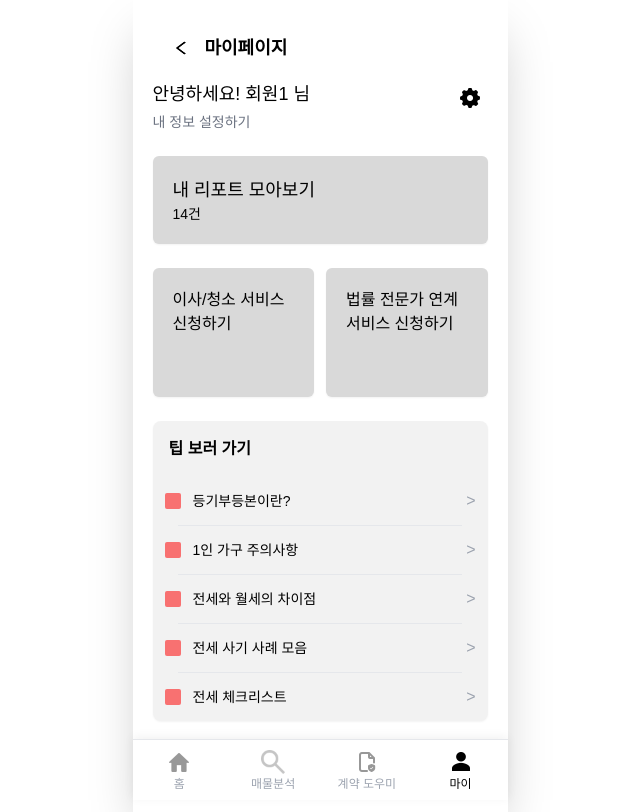
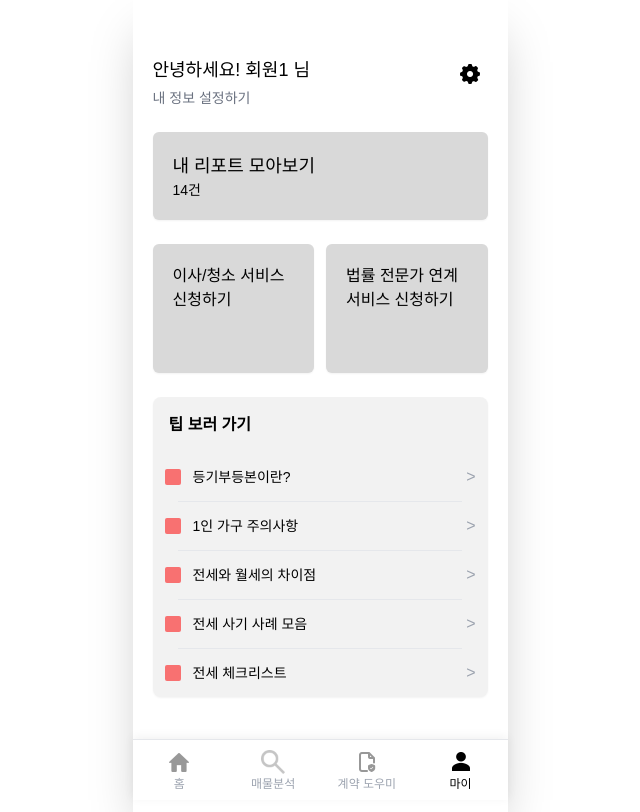
Before and after one commit to kookmin-404BrainNotFound/404BrainNotFound_FE, a React (Vite) app: page /my in a window 1280 px wide. Shown: the whole page, without its empty margins (320-960 px from the left). Built offline with nearby package versions, Linux system fonts and the light colour scheme.

Commit message:
style: 마이페이지 백헤더 조정

```diff
--- a/src/components/BackHeader.jsx
+++ b/src/components/BackHeader.jsx
@@ -4,16 +4,12 @@ export default function PageHeader({ title }) {
   const navigate = useNavigate();
 
   return (
-    <div className="flex items-center gap-3 p-4  border-gray-200 bg-white sticky top-0 z-10">
+    <div className="flex items-center gap-3 py-2 mb-2 border-gray-200 bg-white sticky top-0 z-10 -mx-5 px-3">
       <button
         onClick={() => navigate(-1)}
         className="flex items-center justify-center p-1 hover:bg-gray-100 rounded-full"
       >
-        <img
-          src="/icons/back.png" // public/icons/back.png
-          alt="뒤로가기"
-          className="w-4 h-6"
-        />
+        <img src="/icons/back.png" alt="뒤로가기" className="w-4 h-6" />
       </button>
       <h1 className="text-lg font-bold">{title}</h1>
     </div>
--- a/src/layouts/MypageLayout.jsx
+++ b/src/layouts/MypageLayout.jsx
@@ -4,7 +4,6 @@ import BackHeader from "../components/BackHeader"; // 있으면 사용, 없으
 export default function MypageLayout() {
   return (
     <div className="min-h-[calc(100vh-56px)]">
-      <BackHeader title="마이페이지" />
       <Outlet />
     </div>
   );
--- a/src/pages/my/Mypage.jsx
+++ b/src/pages/my/Mypage.jsx
@@ -20,7 +20,7 @@ export default function MypageLayout({ username = "회원1" }) {
   return (
     <div className="space-y-6">
       <div className="bg-white rounded-xl flex items-start justify-between">
-        <div className="flex flex-col gap-1">
+        <div className="mt-10 flex flex-col gap-1">
           <h2 className="text-lg font-medium">
             안녕하세요! <span className="text">{username}</span> 님
           </h2>
@@ -34,7 +34,7 @@ export default function MypageLayout({ username = "회원1" }) {
 
         <button
           onClick={goToSettings}
-          className="p-2 rounded-full hover:bg-gray-100"
+          className="p-2 mt-10 rounded-full hover:bg-gray-100"
           aria-label="설정"
           title="설정"
         >
```
